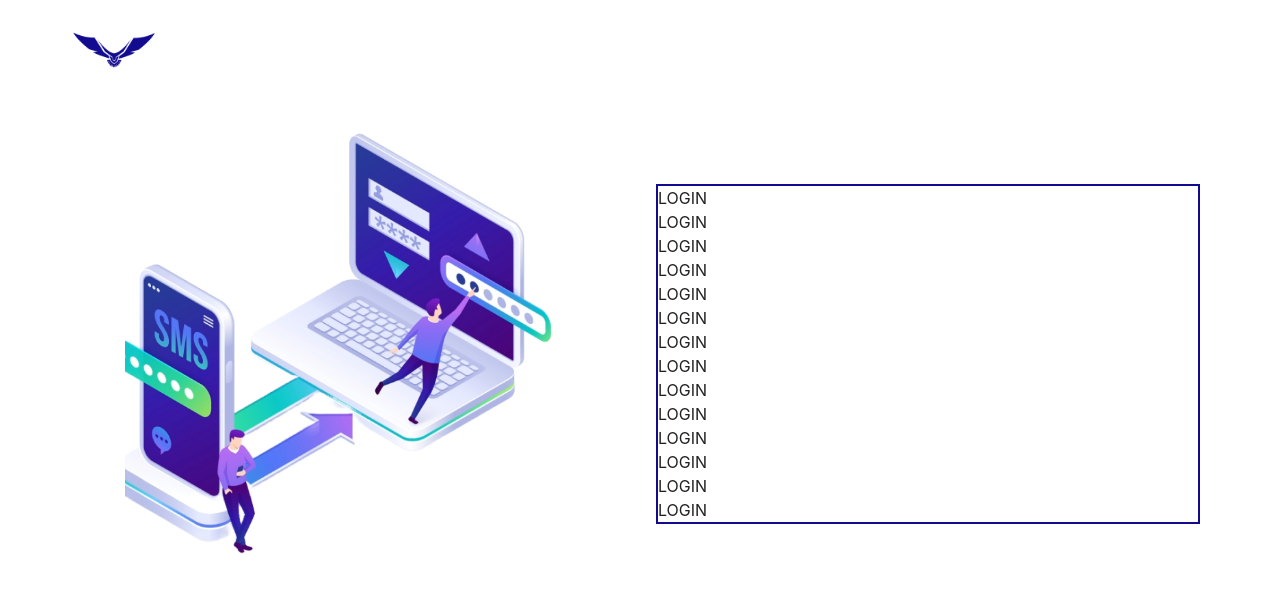
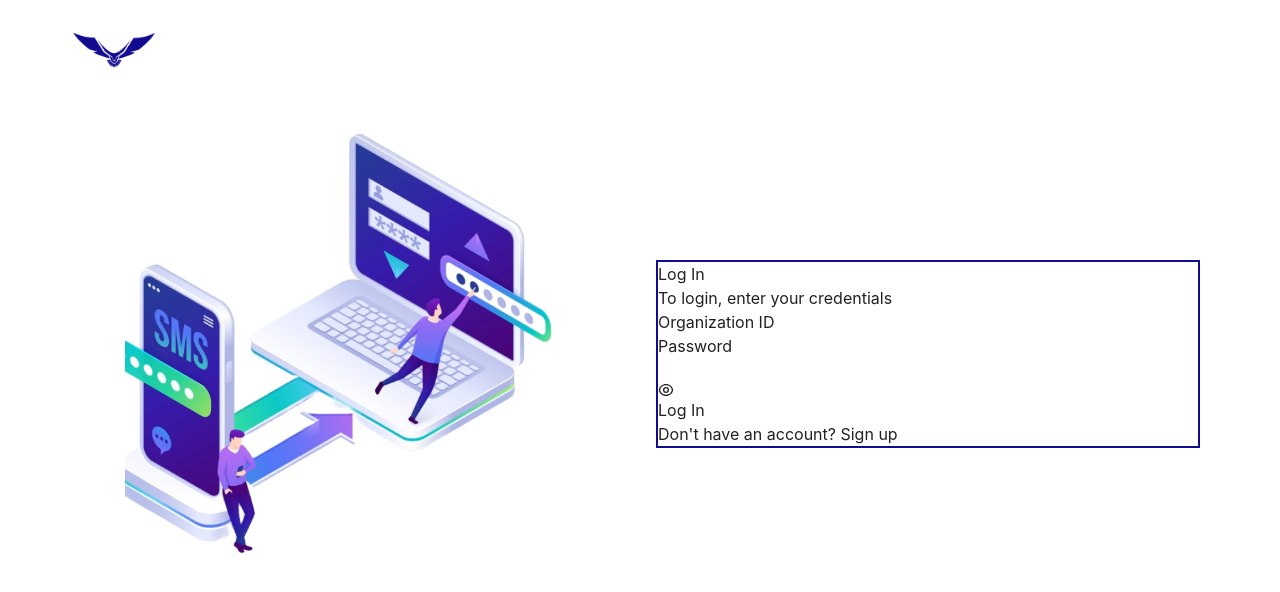
Before and after one commit to Nevish-302/Jatayu, a React (Vite) app in the folder client/: page / in a window 1280 px wide. Shown: the top 592 px of the page. Built offline with nearby package versions, Linux system fonts and the light colour scheme.

Commit message:
login form layout

```diff
--- a/client/package.json
+++ b/client/package.json
@@ -10,10 +10,13 @@
     "preview": "vite preview"
   },
   "dependencies": {
+    "formik": "^2.4.4",
     "framer-motion": "^10.16.4",
     "react": "^18.2.0",
     "react-dom": "^18.2.0",
-    "react-router-dom": "^6.15.0"
+    "react-icons": "^4.11.0",
+    "react-router-dom": "^6.15.0",
+    "yup": "^1.2.0"
   },
   "devDependencies": {
     "@types/react": "^18.2.15",
--- a/client/src/App.jsx
+++ b/client/src/App.jsx
@@ -1,18 +1,19 @@
 import { BrowserRouter, Routes, Route } from "react-router-dom";
-import Signup from "./components/signup";
-import Login from "./components/login";
-import Dashboard from "./components/dashboard";
+
+import LoginPage from "./pages/loginPage";
+import SignupPage from "./pages/signupPage";
+import DashPage from "./pages/DashPage";
 const App = () => {
   return (
     <>
       <div className="App">
         <BrowserRouter>
           <Routes>
-            <Route exact path="/" element={<Login />}></Route>
+            <Route exact path="/" element={<LoginPage />}></Route>
             {/* <Route exact path="/" element={<LoginOTP />} /> */}
             {/* <Route exact path="/team" element={<Team />} /> */}
-            <Route exact path="/signup" element={<Signup />} />
-            <Route exact path="/dashboard" element={<Dashboard />} />
+            <Route exact path="/signup" element={<SignupPage />} />
+            <Route exact path="/dashboard" element={<DashPage />} />
           </Routes>
         </BrowserRouter>
       </div>
--- a/client/src/components/login.jsx
+++ b/client/src/components/login.jsx
@@ -1,38 +1,74 @@
+// LoginForm.js
 import React from "react";
-import { styles } from "../styles";
-import Navbar from "../components/navbar";
-import image from "../assets/image/bg1.png";
-const login = () => {
+import { Formik, Form, Field, ErrorMessage } from "formik";
+import * as Yup from "yup";
+import { RiEyeLine, RiEyeCloseLine } from "react-icons/ri";
+
+const initialValues = {
+  organizationId: "",
+  password: "",
+};
+
+const validationSchema = Yup.object().shape({
+  organizationId: Yup.string().required("Organization ID is required"),
+  password: Yup.string().required("Password is required"),
+});
+
+const LoginForm = () => {
+  const [showPassword, setShowPassword] = React.useState(false);
+
+  const togglePasswordVisibility = () => {
+    setShowPassword(!showPassword);
+  };
+
   return (
-    <>
-      <div className={`${styles.paddingX}`}>
-        <Navbar />
-        <div class="flex flex-col sm:flex-row justify-between items-center p-4">
-          <div class="flex-1 pr-0 md:pr-9 md:justify-start">
-            <img src={image} alt="Image" class="  w-5/6  mx-auto" />
-          </div>
-          <div class="flex-1 border-2  border-prime-blue justify-end h-full">
-            <form className="h-full">
-              <div>LOGIN</div>
-              <div>LOGIN</div>
-              <div>LOGIN</div>
-              <div>LOGIN</div>
-              <div>LOGIN</div>
-              <div>LOGIN</div>
-              <div>LOGIN</div>
-              <div>LOGIN</div>
-              <div>LOGIN</div>
-              <div>LOGIN</div>
-              <div>LOGIN</div>
-              <div>LOGIN</div>
-              <div>LOGIN</div>
-              <div>LOGIN</div>
-            </form>
-          </div>
-        </div>
-      </div>
-    </>
+    <div>
+      <h2>Log In</h2>
+      <p>To login, enter your credentials</p>
+      <Formik
+        initialValues={initialValues}
+        validationSchema={validationSchema}
+        onSubmit={(values) => {
+          // Handle form submission here
+          console.log(values);
+        }}
+      >
+        {({ isSubmitting }) => (
+          <Form>
+            <div>
+              <label htmlFor="organizationId">Organization ID</label>
+              <Field type="text" id="organizationId" name="organizationId" />
+              <ErrorMessage
+                name="organizationId"
+                component="div"
+                className="error"
+              />
+            </div>
+            <div>
+              <label htmlFor="password">Password</label>
+              <div className="password-field">
+                <Field
+                  type={showPassword ? "text" : "password"}
+                  id="password"
+                  name="password"
+                />
+                <span onClick={togglePasswordVisibility}>
+                  {showPassword ? <RiEyeCloseLine /> : <RiEyeLine />}
+                </span>
+              </div>
+              <ErrorMessage name="password" component="div" className="error" />
+            </div>
+            <div>
+              <button type="submit" disabled={isSubmitting}>
+                Log In
+              </button>
+            </div>
+          </Form>
+        )}
+      </Formik>
+      <p>Don't have an account? Sign up</p>
+    </div>
   );
 };
 
-export default login;
+export default LoginForm;
--- a/client/src/pages/DashPage.jsx
+++ b/client/src/pages/DashPage.jsx
@@ -0,0 +1,7 @@
+import React from "react";
+
+const DashPage = () => {
+  return <div>DashPage</div>;
+};
+
+export default DashPage;
--- a/client/src/pages/loginPage.jsx
+++ b/client/src/pages/loginPage.jsx
@@ -0,0 +1,25 @@
+import React from "react";
+import { styles } from "../styles";
+import Navbar from "../components/navbar";
+import image from "../assets/image/bg1.png";
+import Login from "../components/login";
+
+const loginPage = () => {
+  return (
+    <>
+      <div className={`${styles.paddingX}`}>
+        <Navbar />
+        <div class="flex flex-col sm:flex-row justify-between items-center p-4">
+          <div class="flex-1 pr-0 md:pr-9 md:justify-start">
+            <img src={image} alt="Image" class="  w-5/6  mx-auto" />
+          </div>
+          <div class="flex-1 border-2  border-prime-blue justify-end h-full">
+            <Login />
+          </div>
+        </div>
+      </div>
+    </>
+  );
+};
+
+export default loginPage;
--- a/client/src/pages/signupPage.jsx
+++ b/client/src/pages/signupPage.jsx
@@ -0,0 +1,7 @@
+import React from "react";
+
+const signupPage = () => {
+  return <div>signupPage</div>;
+};
+
+export default signupPage;
```
